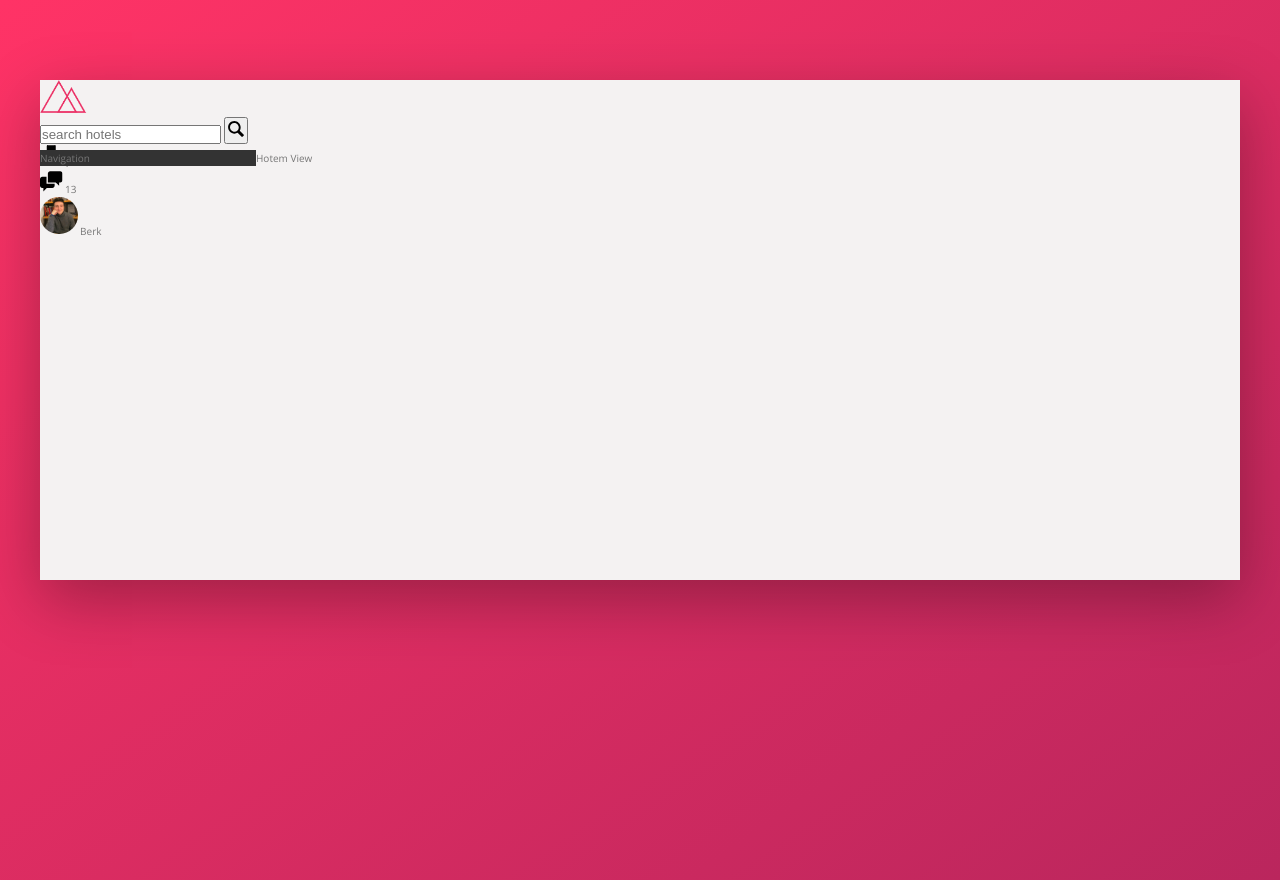
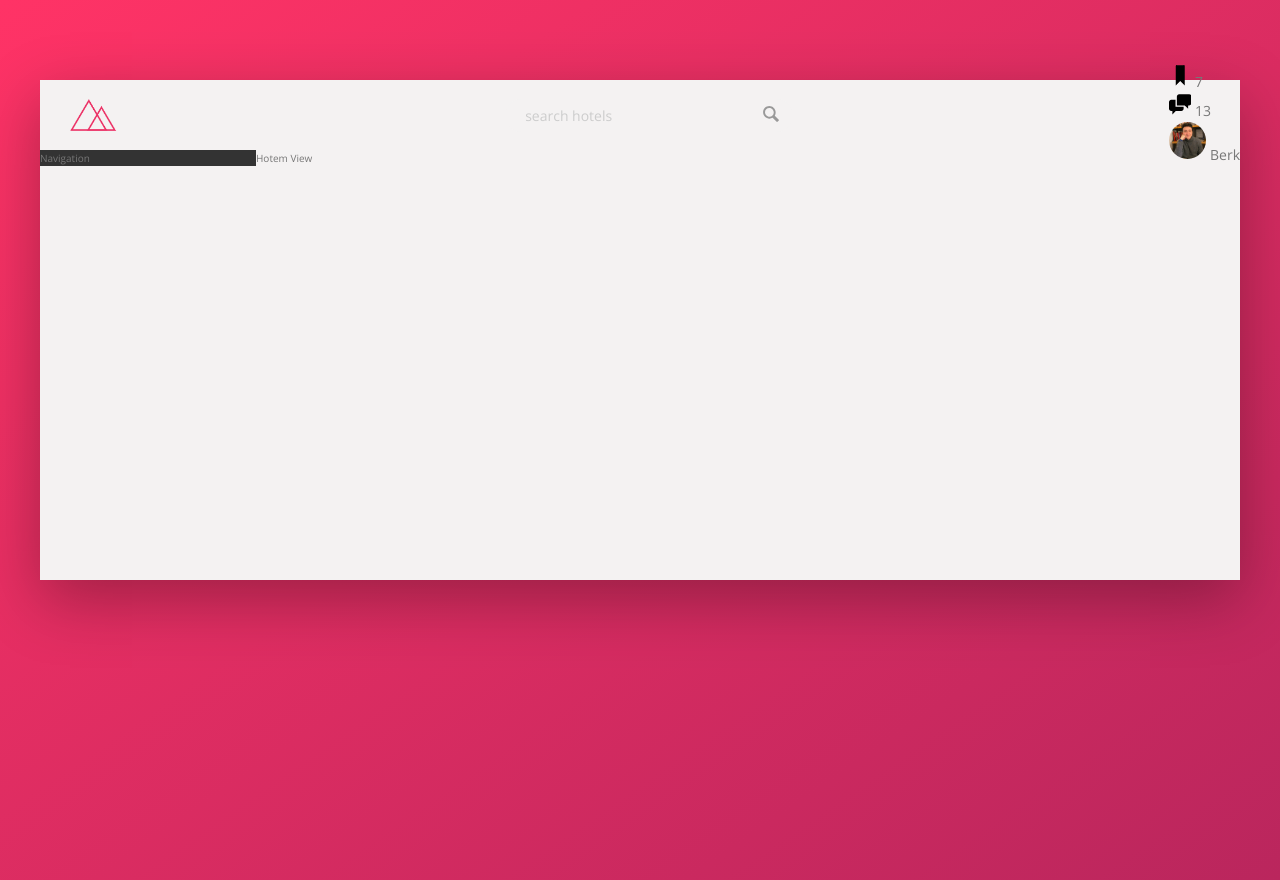
Before and after one commit to dev-berkacar/Trillo, a website: page index.html in a window 1280 px wide. Drawn offline with nearby package versions, Linux system fonts and the light colour scheme.

Commit message:
header p2

```diff
--- a/sass/_components.scss
+++ b/sass/_components.scss
@@ -1,19 +1,61 @@
 // Logo
 .logo {
   height: 3.25rem;
+  margin-left: 3rem;
 }
 
 // Search Box
 .search {
+  display: flex;
+  align-items: center;
+  justify-content: center;
+  flex: 0 0 40%;
+
   &__input {
+    font-family: inherit;
+    font-size: inherit;
+    color: inherit;
+    background-color: var(--color-grey-light-2);
+    border: none;
+    padding: 0.7rem 2rem;
+    border-radius: 100px;
+    width: 60%;
+    transition: all 0.2s;
+    margin-right: -3.25rem;
+
+    &:focus {
+      outline: none;
+      width: 100%;
+      background-color: var(--color-grey-light-3);
+    }
+
+    &::-webkit-input-placeholder {
+      font-weight: 100;
+      color: var(--color-grey-light-4);
+    }
+  }
+
+  &__input:focus + &__button {
+    background-color: var(--color-grey-light-3);
   }
 
   &__button {
+    border: none;
+    background-color: var(--color-grey-light-2);
+
+    &:focus {
+      outline: none;
+    }
+
+    &:active {
+      transform: translateY(2px);
+    }
   }
 
   &__icon {
     height: 2rem;
     width: 2rem;
+    fill: var(--color-grey-dark-3);
   }
 }
 // User Navigation
--- a/sass/_layout.scss
+++ b/sass/_layout.scss
@@ -8,9 +8,14 @@
 }
 
 .header {
+  font-size: 1.4rem;
   height: 7rem;
   background-color: var(--color-white);
   border-bottom: var(--color-grey-light-2);
+
+  display: flex;
+  justify-content: space-between;
+  align-items: center;
 }
 
 .content {
```
Also changed, not shown: css/styles.css, 1 other file.
